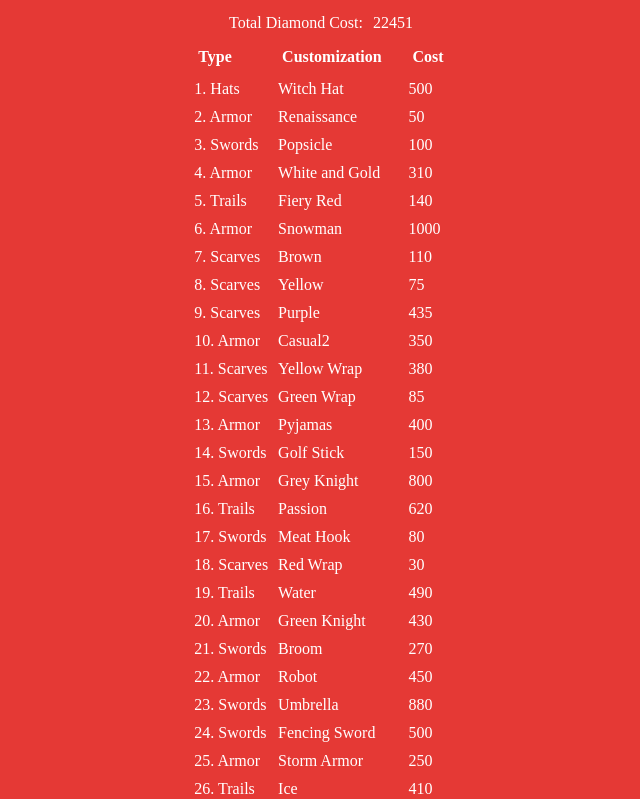
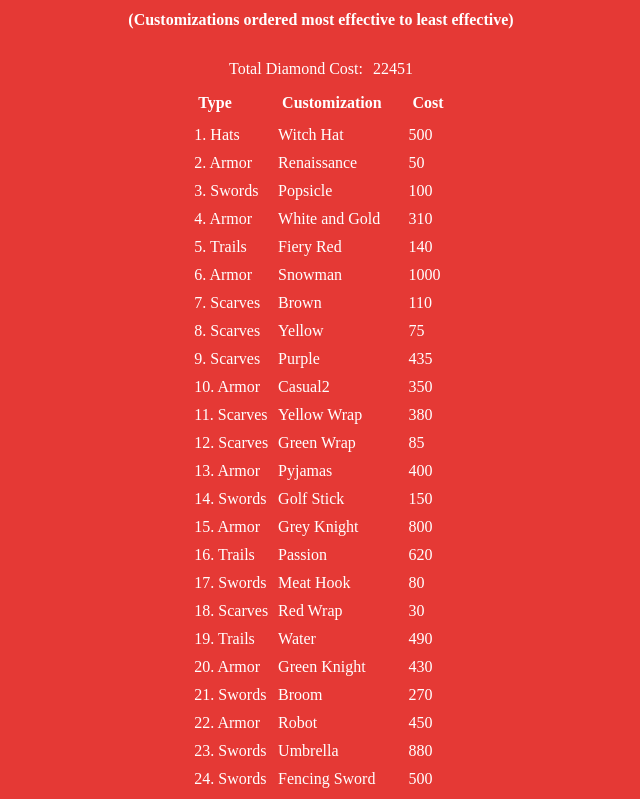
Before and after one commit to siddworksinc/customization-seq-tt-helper, a plain HTML site: page index.html in a window 1280 px wide. Shown: the top 799 px of the page, without its empty margins (319-959 px from the left). Drawn offline with nearby package versions, Linux system fonts and the light colour scheme.

Commit message:
Update index.html

```diff
--- a/index.html
+++ b/index.html
@@ -3,6 +3,18 @@
 <head>
     <basefont color="white">
 </head>
+
+<table class="center">
+    <tr>
+        <th>(Customizations ordered most effective to least effective)</th>
+    </tr>
+    <tr>
+        <td>
+            <br>
+        </td>
+    </tr>
+</table>
+
 <body bgcolor="#e53935">
 
 <table id="diamondCostTable" class="center">
@@ -17,6 +29,7 @@
     </tr>
 </table>
 
+<script src="javascripts/jquery-3.1.1.min.js"></script>
 <script src="javascripts/main.js"></script>
 <script src="javascripts/calculate.js"></script>
 <script src="javascripts/customizationsequencer.js"></script>
```
